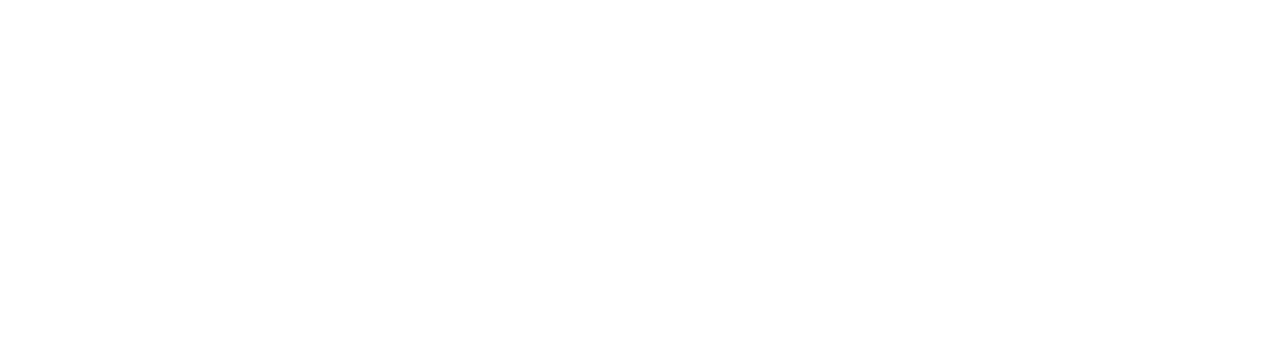
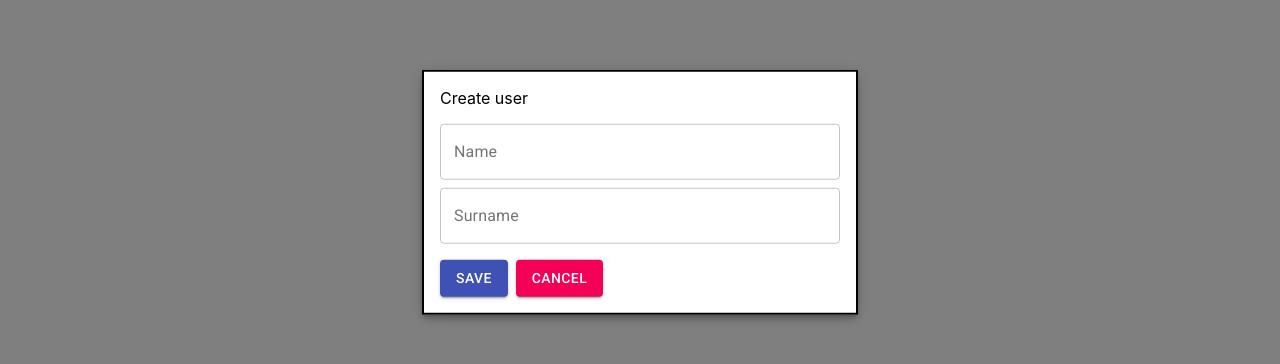
Before and after one commit to nkonev/user-list, a React app in the folder frontend/: page / in a window 1280 px wide. Both pictures are taken after a click on the button "add". Shown: the part 208-572 px from the top of the page. Built offline with nearby package versions, Linux system fonts and the light colour scheme; no server answers.

Commit message:
add user

```diff
--- a/frontend/src/App.js
+++ b/frontend/src/App.js
@@ -76,7 +76,7 @@
     };
 
     const onSave = u => {
-        axios.patch(`${SERVER_URL}/user`, u)
+        (u.id ? axios.patch(`${SERVER_URL}/user`, u) : axios.post(`${SERVER_URL}/user`, u))
             .then(() => {
                 fetchData();
                 setOpen(false);
@@ -145,7 +145,7 @@
                     })}
                 </List>
 
-                <Fab color="primary" aria-label="add" className={classes.fabButton}>
+                <Fab color="primary" aria-label="add" className={classes.fabButton} onClick={() => handleOpen({name: '', surname: ''})}>
                     <AddIcon />
                 </Fab>
             </div>
@@ -165,7 +165,7 @@
                           alignItems="stretch"
                           spacing={2}>
                         <Grid item>
-                            <span>Update user</span>
+                            <span>{editDto.id ? 'Update user' : 'Create user'}</span>
                         </Grid>
                         <Grid item container spacing={1} direction="column" justify="center"
                               alignItems="stretch">
```
Also changed, not shown: 1 other file (tests, documents, lock files or other folders).
